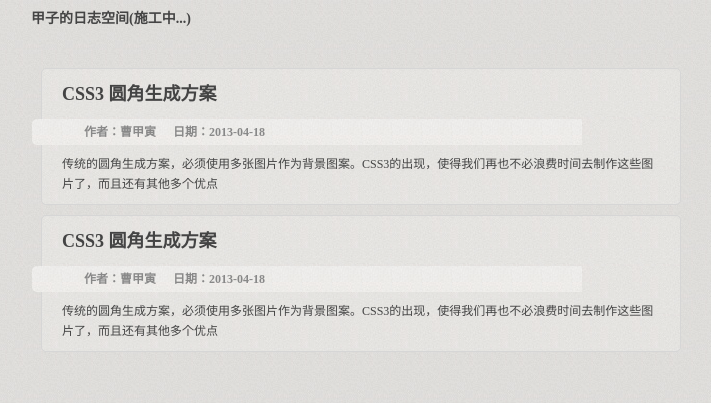
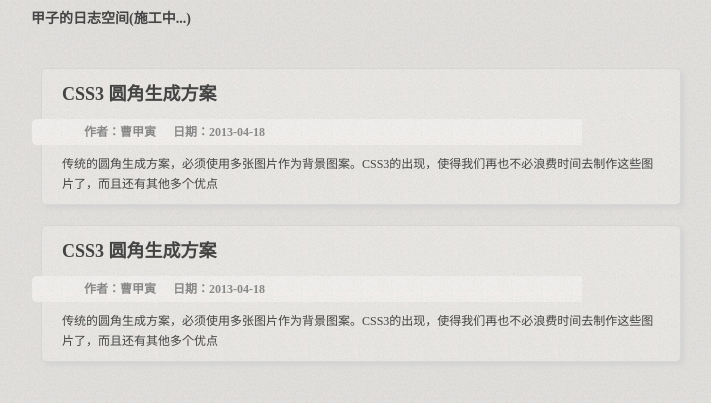
Before and after one commit to caojiayin/blog, a Jekyll site: the page index.html, which Jekyll copies as it is, in a window 1280 px wide. Shown: the top 403 px of the page, without its empty margins (159-870 px from the left). Built offline with Jekyll 4.4.1, drawn with Linux system fonts in a browser that asks for light colours.

Commit message:
update css

```diff
--- a/static/style/default.css
+++ b/static/style/default.css
@@ -21,7 +21,20 @@ h1,h2{padding: 0px;margin: 0px;}
 
 .warp_main{margin-top:30px;}
 .warp_left{width: 650px;float:left;}
-.warp_left .post_lists{width: 598px;background: url("../images/postbg.jpg");border-radius: 5px;-moz-border-radius:5px;-webkit-border-radius:5px;padding:10px 20px;border:1px solid #d6d6d6;position: relative;margin-left: 10px;margin-bottom: 10px;}
+.warp_left .post_lists{
+	width: 598px;
+	background: url("../images/postbg.jpg");
+	padding:10px 20px;
+	border:1px solid #d6d6d6;
+	position: relative;
+	margin-left: 10px;
+	margin-bottom: 20px;
+	-webkit-box-shadow:3px 3px 5px #d2d2d2;
+	-moz-box-shadow:3px 3px 5px #d2d2d2;
+	border-radius: 5px;
+	-moz-border-radius:5px;
+	-webkit-border-radius:5px;
+	}
 .warp_left .post_lists h1{font-size: 18px;line-height: 30px;}
 .warp_left .post_lists h2{background: url("../images/h2.jpg"); height: 26px;line-height: 26px;position: absolute;left:-10px;width: 500px;font-size: 12px;padding-left: 50px;margin-top:10px;color:#888;border-radius: 5px 0px 0px 5px;-moz-border-radius:5px 0px 0px 5px;-webkit-border-radius:5px 0px 0px 5px;}
 .warp_left .post_lists h2 span{padding: 2px;margin-right: 10px;}
```
